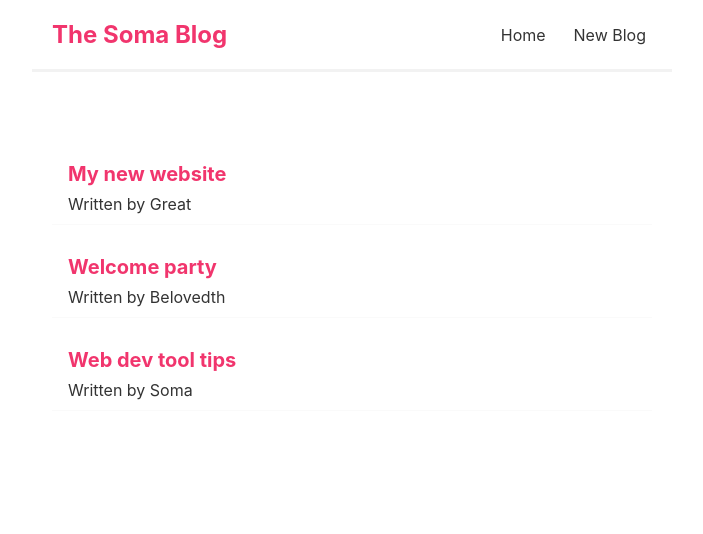
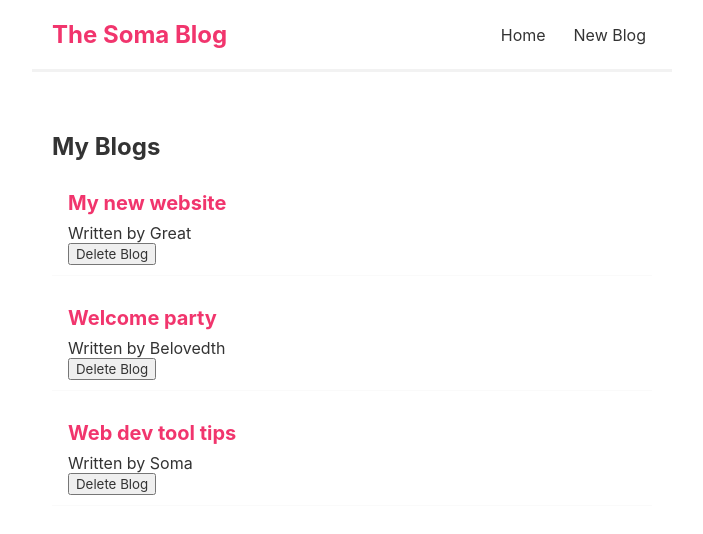
Before and after one commit to B-lovedth/React-Training, a React (Create React App) app: page / in a window 1280 px wide. Shown: the top 534 px of the page, without its empty margins (288-991 px from the left). Built offline with nearby package versions, Linux system fonts and the light colour scheme; the HTML template or start-up script is replaced by a standard one.

Commit message:
sub commit

```diff
--- a/src/Bloglist.js
+++ b/src/Bloglist.js
@@ -0,0 +1,22 @@
+import React from 'react'
+
+const Bloglist = ({ blogs,title,handleDelete }) => {
+
+
+  return (
+    <div className="blog-list">
+        <h2>{ title }</h2>
+         {blogs.map((myblog)=>(
+            <div className="blog-preveiw" key={myblog.id}>
+                <h2>{myblog.title}</h2>
+                <p>Written by { myblog.author }</p>
+                <button onClick={()=>{
+                  handleDelete(myblog.id)
+                }}>Delete Blog</button>
+            </div>
+        ))}
+    </div>
+  )
+}
+
+export default Bloglist
--- a/src/Home.js
+++ b/src/Home.js
@@ -1,4 +1,5 @@
-import React, { useState } from 'react'
+import React, { useState,useEffect } from 'react'
+import Bloglist from './Bloglist'
 
 const Home = () => {
     const [blogs,setBlogs] = useState([
@@ -6,14 +7,16 @@
         {title:'Welcome party',body:'lorem ipsum... ', author:'Belovedth',id:'2'},
         {title:'Web dev tool tips',body:'lorem ipsum... ', author:'Soma',id:'3'}
     ])
+    const handleDelete = (id) => {
+      const newBlogs = blogs.filter((blog)=> blog.id !== id)
+      setBlogs(newBlogs)
+    }
+    useEffect(() => {
+
+    })
   return (
     <div className="Home">
-        {blogs.map((myblog)=>(
-            <div className="blog-preveiw" key={myblog.id}>
-                <h2>{myblog.title}</h2>
-                <p>Written by { myblog.author }</p>
-            </div>
-        ))}
+       <Bloglist blogs={blogs} title="My Blogs" handleDelete={handleDelete}/>
     </div>
   )
 }
--- a/src/index.css
+++ b/src/index.css
@@ -39,7 +39,7 @@
     border-bottom: 1px solid #fafafa;
 }
 .blog-preveiw:hover{
-    border-bottom: 1px solid rgba(0, 0, 0, 0.1);
+    border-bottom: 2px solid rgba(0, 0, 0, 0.1);
 }
 .blog-preveiw h2{
     font-size: 20px;
```
